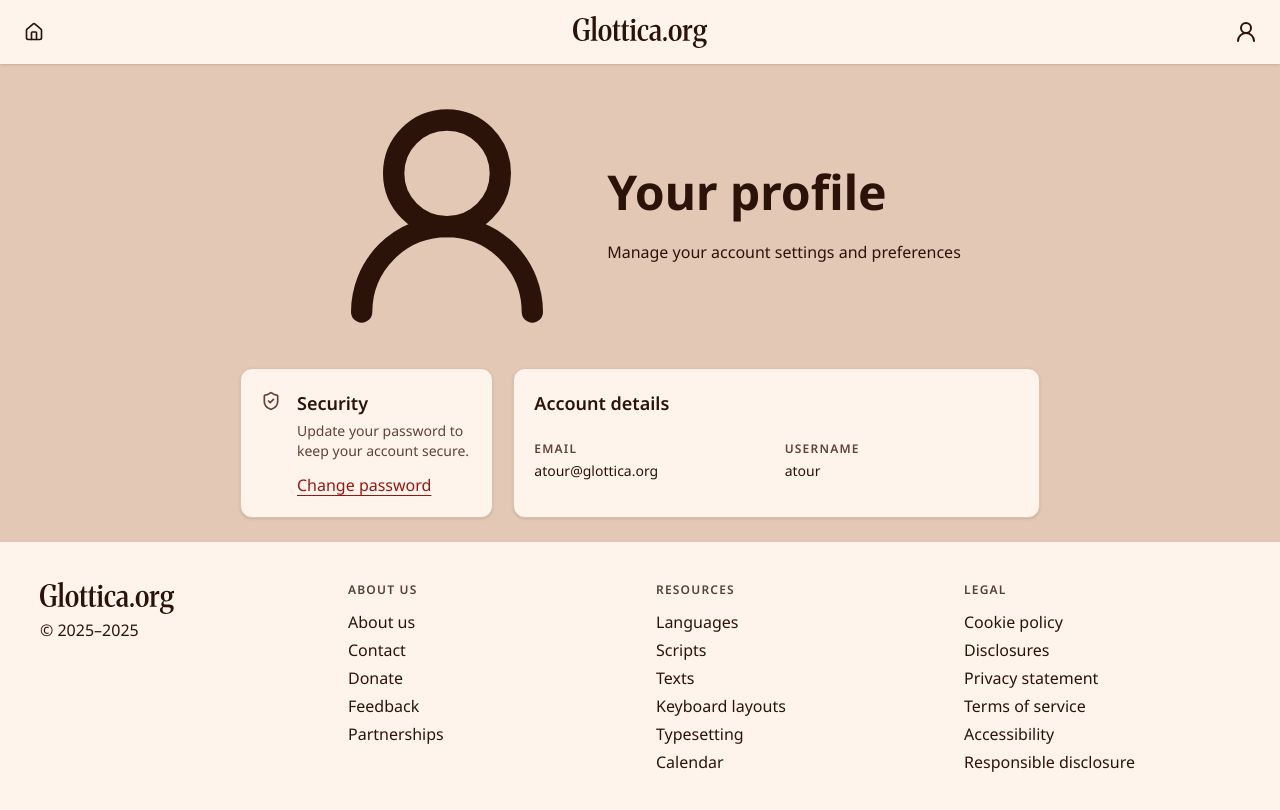
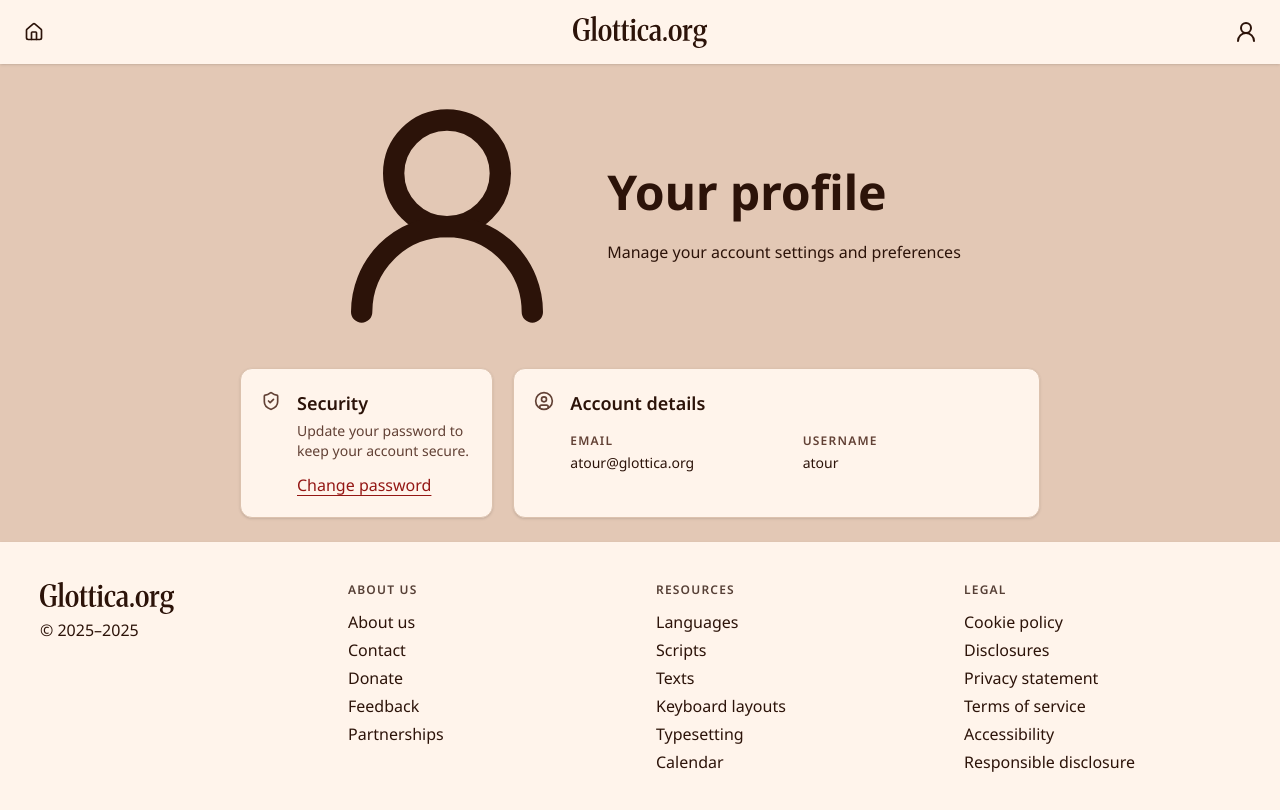
Before and after one commit to glotticaorg/glottica-frontend, a SvelteKit app: page /profile in a window 1280 px wide. Shown: the top 810 px of the page. Built offline with nearby package versions, Linux system fonts and the light colour scheme.

Commit message:
Minor UI fixes on /profile

```diff
--- a/src/routes/profile/+page.svelte
+++ b/src/routes/profile/+page.svelte
@@ -1,5 +1,5 @@
 <script lang="ts">
-import { ShieldCheck, UserRound } from '@lucide/svelte';
+import { ShieldCheck, UserRound, CircleUser } from '@lucide/svelte';
 import CardGrid from '$lib/components/CardGrid.svelte';
 import DocumentHeader from '$lib/components/DocumentHeader.svelte';
 import GridCard from '$lib/components/GridCard.svelte';
@@ -30,8 +30,11 @@ let { data }: { data: PageData } = $props();
 		</GridCard>
 
 		<GridCard class="lg:col-span-2">
-			<h2 class="text-lg font-semibold mb-4">Account details</h2>
-			<dl class="grid grid-cols-1 sm:grid-cols-2 gap-4">
+			<div class="flex items-start gap-4">
+				<CircleUser class="shrink-0 text-muted-foreground mt-0.5 size-5" />
+				<div class="flex flex-col gap-4 w-full">
+					<h2 class="text-lg font-semibold">Account details</h2>
+					<dl class="grid grid-cols-1 lg:grid-cols-2 gap-4">
 						<div class="flex flex-col gap-1">
 							<dt class="text-xs font-semibold uppercase tracking-widest text-muted-foreground">Email</dt>
 							<dd class="text-sm">{data.email}</dd>
@@ -41,6 +44,8 @@ let { data }: { data: PageData } = $props();
 							<dd class="text-sm">{data.username}</dd>
 						</div>
 					</dl>
+				</div>
+			</div>
 		</GridCard>
 	</CardGrid>
 </PageContent>
```
Lines whose indentation alone changed are shown as unchanged.
